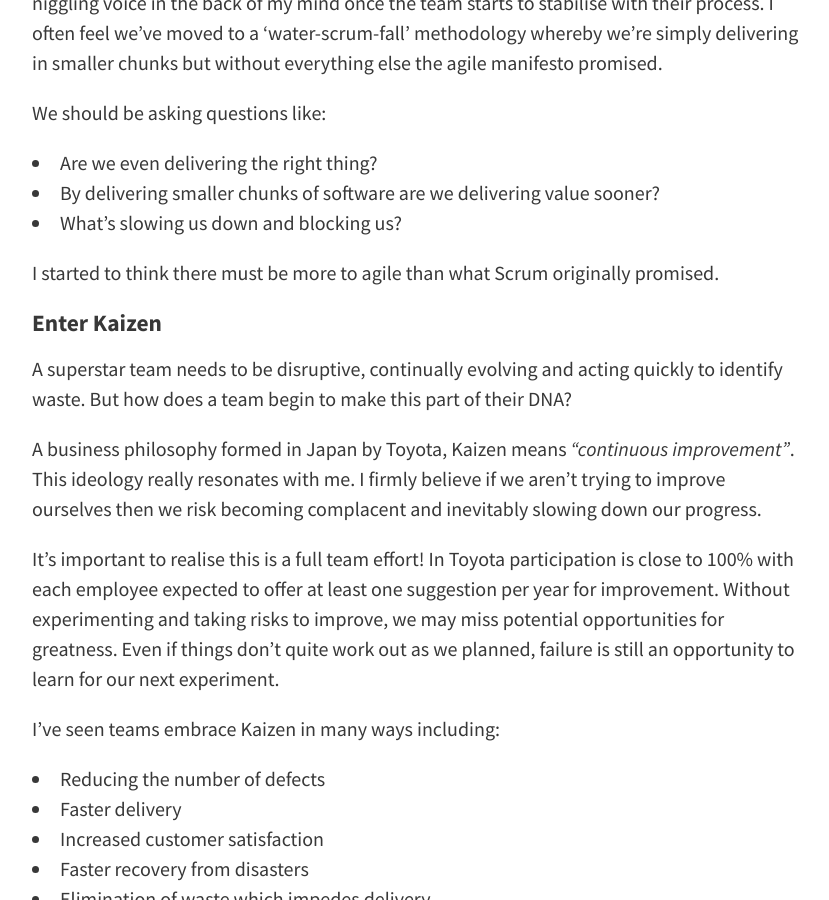
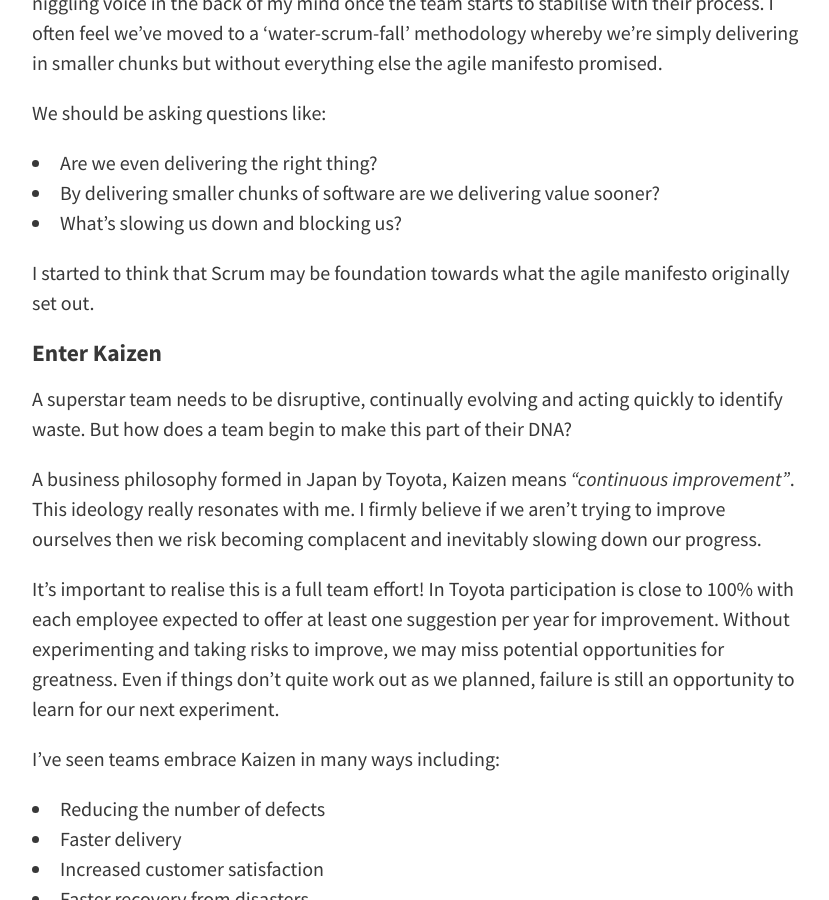
Before and after one commit to darrenhaken/darrenhaken.github.io, a Jekyll site: the page built from _posts/2015-01-19-kaizen in the trenches.md, in a window 1280 px wide and 900 px high, scrolled down 564 px. Shown: the whole window, without its empty margins (224-1053 px from the left). Built offline with Jekyll 4.4.1, drawn with Linux system fonts in a browser that asks for light colours; nearby versions of some CDN libraries; comment, search, counter and statistics services are not loaded.

Commit message:
Revision to Kaizen regarding views on Scrum

```diff
--- a/_posts/2015-01-19-kaizen in the trenches.md
+++ b/_posts/2015-01-19-kaizen in the trenches.md
@@ -22,7 +22,7 @@ We should be asking questions like:
 * By delivering smaller chunks of software are we delivering value sooner?
 * What's slowing us down and blocking us?
 
-I started to think there must be more to agile than what Scrum originally promised.
+I started to think that Scrum may be foundation towards what the agile manifesto originally set out.
 
 ### Enter Kaizen
 A superstar team needs to be disruptive, continually evolving and acting quickly to identify waste.
```
